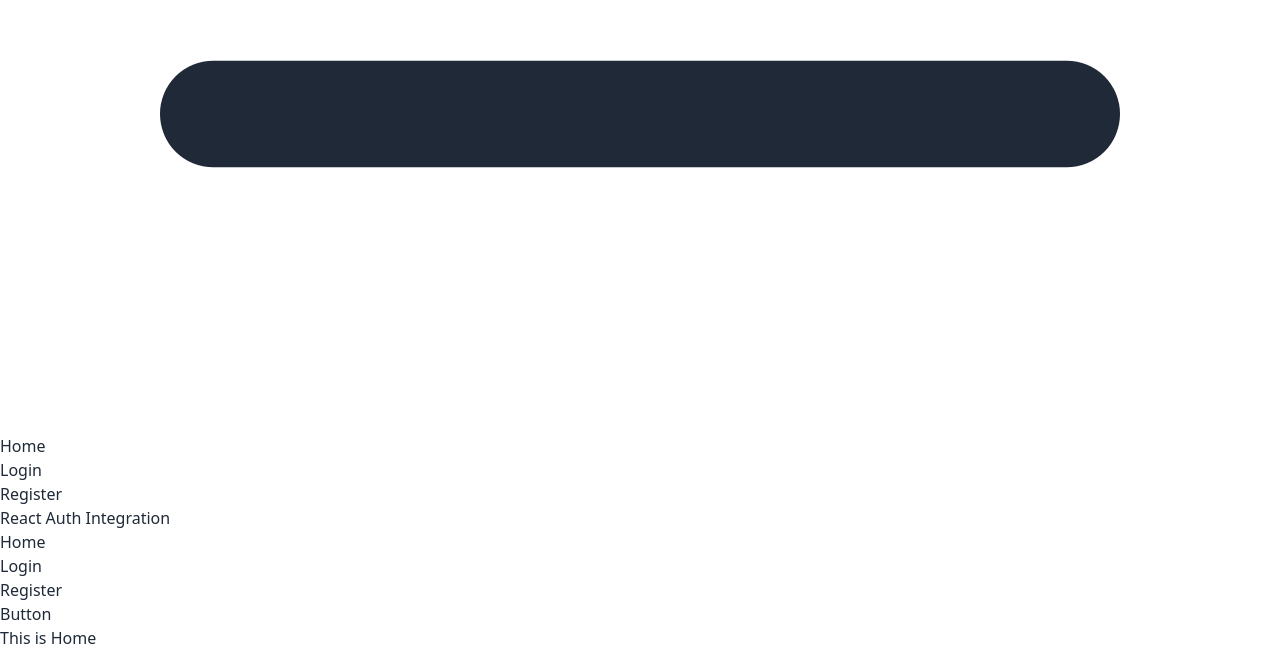
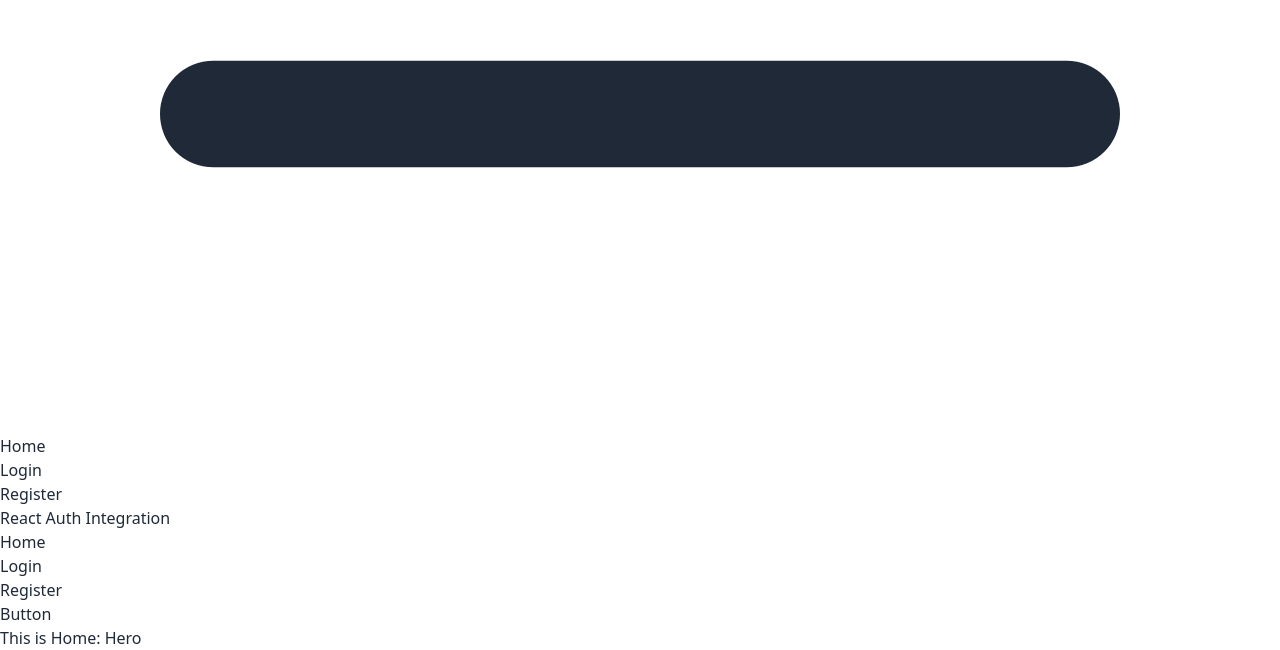
Before and after one commit to Sultana-Razia/react-auth-integration, a React (Vite) app: page / in a window 1280 px wide. Shown: the part 846-1496 px from the top of the page. Built offline with nearby package versions, Linux system fonts and the light colour scheme.

Commit message:
Create User Context For Shared Authentication

```diff
--- a/package.json
+++ b/package.json
@@ -13,6 +13,7 @@
     "firebase": "^10.12.3",
     "localforage": "^1.10.0",
     "match-sorter": "^6.3.4",
+    "prop-types": "^15.8.1",
     "react": "^18.3.1",
     "react-dom": "^18.3.1",
     "react-router-dom": "^6.24.1",
--- a/src/components/Home.jsx
+++ b/src/components/Home.jsx
@@ -1,9 +1,12 @@
+import { useContext } from "react";
+import { AuthContext } from "../providers/AuthProvider";
 
 
 const Home = () => {
+    const authInfo = useContext(AuthContext)
     return (
         <div>
-            <h2 className="text-3xl">This is Home</h2>
+            <h2 className="text-3xl">This is Home: {authInfo.name}</h2>
         </div>
     );
 };
--- a/src/main.jsx
+++ b/src/main.jsx
@@ -9,6 +9,7 @@ import Root from './components/Root';
 import Home from './components/Home';
 import Login from './components/Login';
 import Register from './components/Register';
+import AuthProvider from './providers/AuthProvider';
 
 const router = createBrowserRouter([
   {
@@ -34,6 +35,8 @@ const router = createBrowserRouter([
 
 ReactDOM.createRoot(document.getElementById('root')).render(
   <React.StrictMode>
-    <RouterProvider router={router} />
+    <AuthProvider>
+      <RouterProvider router={router} />
+    </AuthProvider>
   </React.StrictMode>,
 )
--- /dev/null
+++ b/src/providers/AuthProvider.jsx
@@ -0,0 +1,20 @@
+import { createContext } from "react";
+import PropTypes from 'prop-types';
+
+
+export const AuthContext = createContext(null);
+
+const AuthProvider = ({ children }) => {
+    const authInfo = { name: 'Hero' }
+    return (
+        <AuthContext.Provider value={authInfo}>
+            {children}
+        </AuthContext.Provider>
+    );
+};
+
+AuthProvider.propTypes = {
+    children: PropTypes.node,
+}
+
+export default AuthProvider;
```
Also changed, not shown: 1 other file (tests, documents, lock files or other folders).
